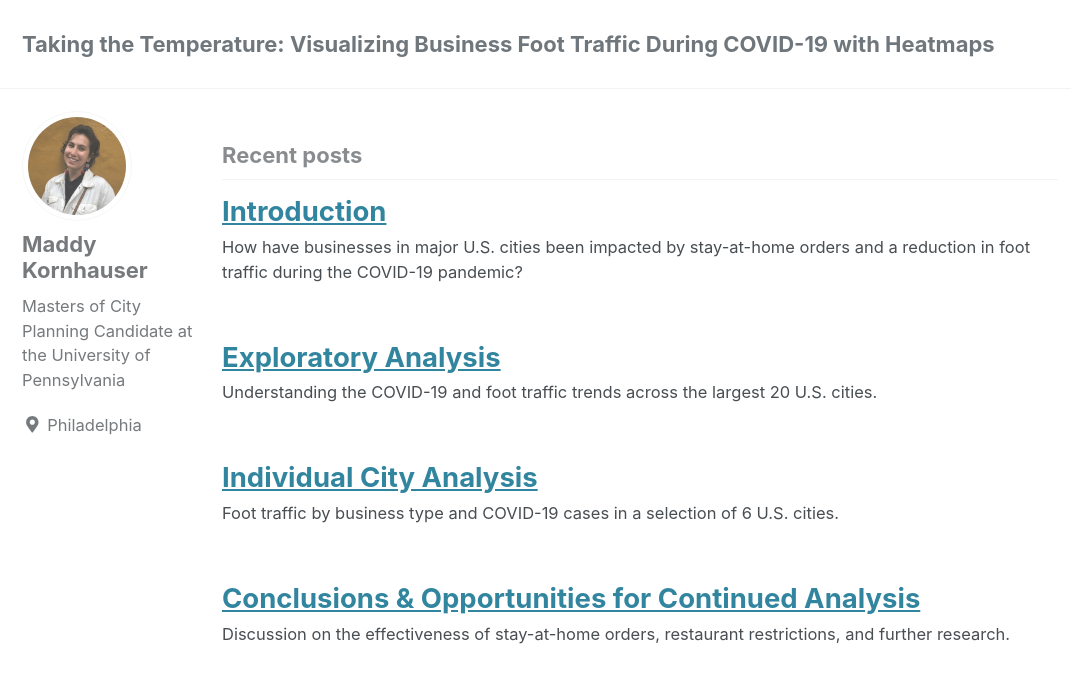
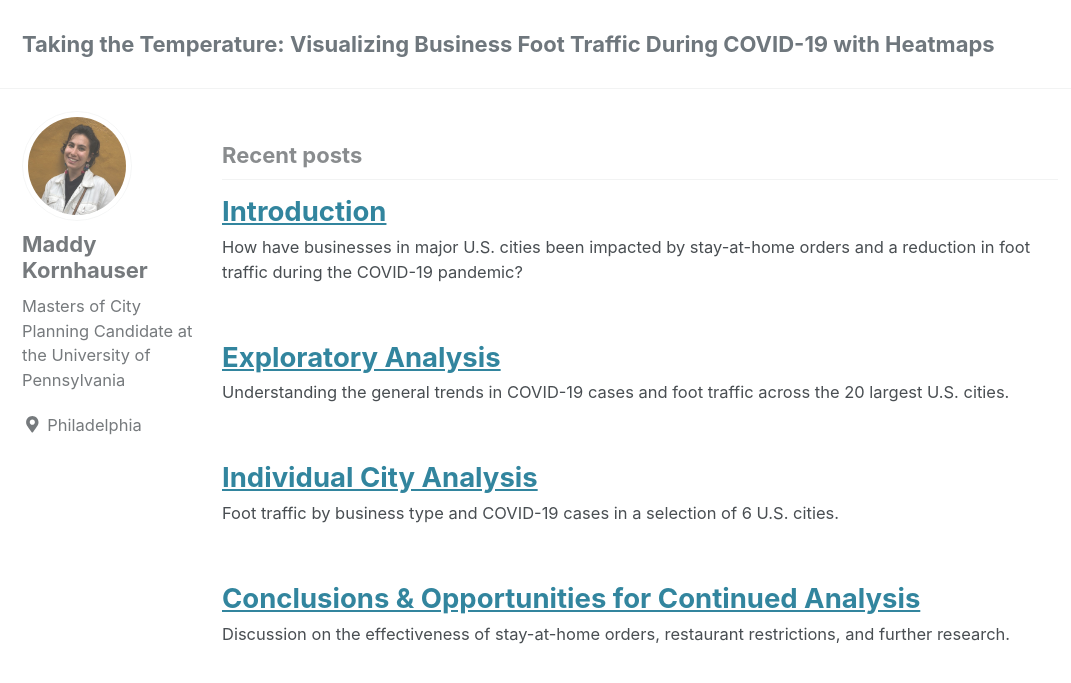
Before and after one commit to mlkornhauser/550_Final, a Jekyll site: the page built from index.html, in a window 1280 px wide and 900 px high. Shown: the top 683 px of the window, without its empty margins (0-1071 px from the left). Built offline with Jekyll 4.4.1, drawn with Linux system fonts in a browser that asks for light colours; cached includes are drawn as plain includes; nearby versions of some CDN libraries; a script that is not in the unit is left out; the list of posts is cut into pages by our own code.

Commit message:
Update 2020-12-21-Cross-City_Analysis.md

```diff
--- a/_posts/2020-12-21-Cross-City_Analysis.md
+++ b/_posts/2020-12-21-Cross-City_Analysis.md
@@ -3,7 +3,7 @@ title: "Exploratory Analysis"
 date: 2020-12-22
 published: true
 tags: [dataviz, altair, COVID-19, SafeGraph]
-excerpt: "Understanding the COVID-19 and foot traffic trends across the largest 20 U.S. cities."
+excerpt: "Understanding the general trends in COVID-19 cases and foot traffic across the 20 largest U.S. cities."
 altair-loader:
   altair-chart-1: "charts/facet_cases.json"
   altair-chart-2: "charts/facet_deaths.json"
```
